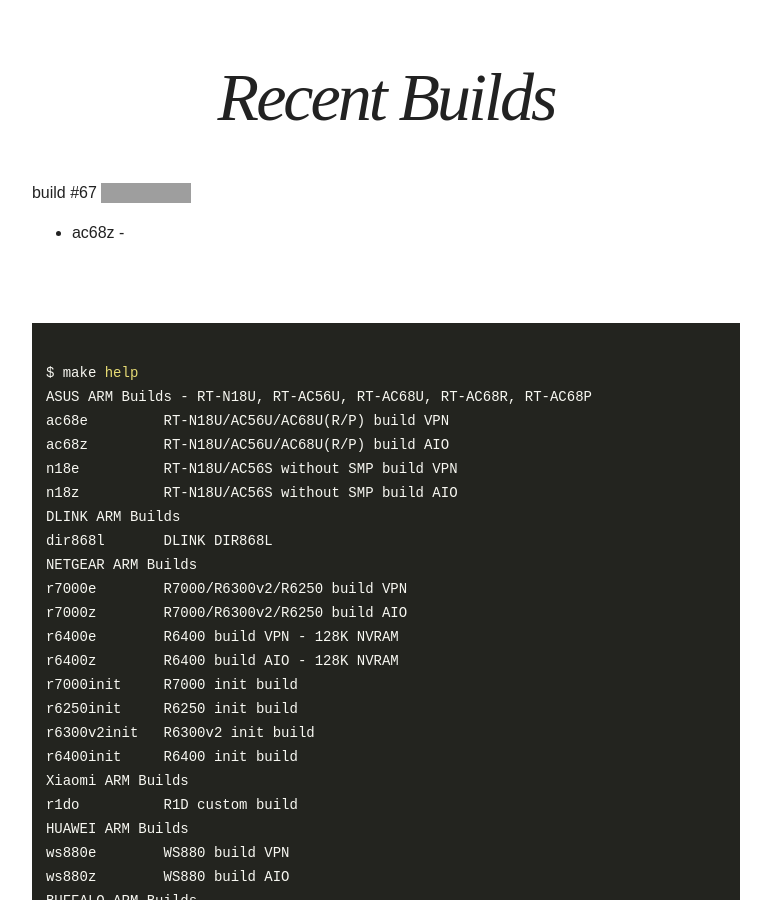
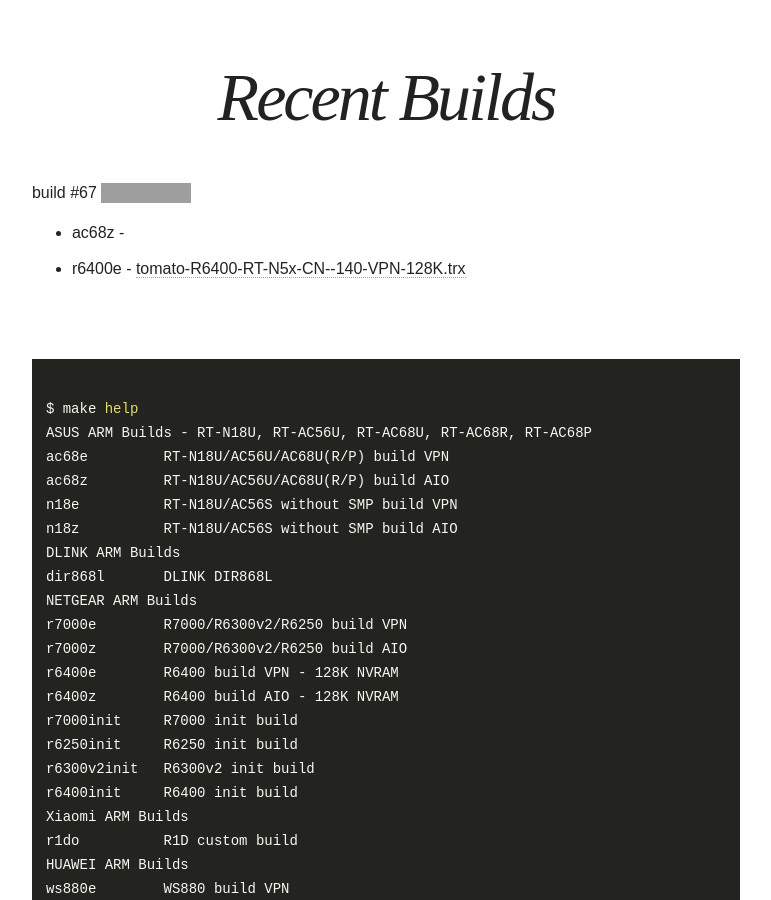
Before and after one commit to oglopss/tomato-arm-ci-jekyll, a Jekyll site: the page built from index.html, in a window 1280 px wide and 900 px high, scrolled down 415 px. Shown: the whole window, without its empty margins (254-1025 px from the left). Built offline with Jekyll 4.4.1, drawn with Linux system fonts in a browser that asks for light colours; nearby versions of some CDN libraries; grey boxes are pictures that could not be loaded.

Commit message:
Travis build 67 r6400e pushed to gh-pages

```diff
--- a/_data/ss.yml
+++ b/_data/ss.yml
@@ -1,3 +1,4 @@
 build: 67
 files:
   - 0002 ac68z
+  - 0004 r6400e tomato-R6400-RT-N5x-CN--140-VPN-128K.trx
```
Also changed, not shown: 1 other file.
